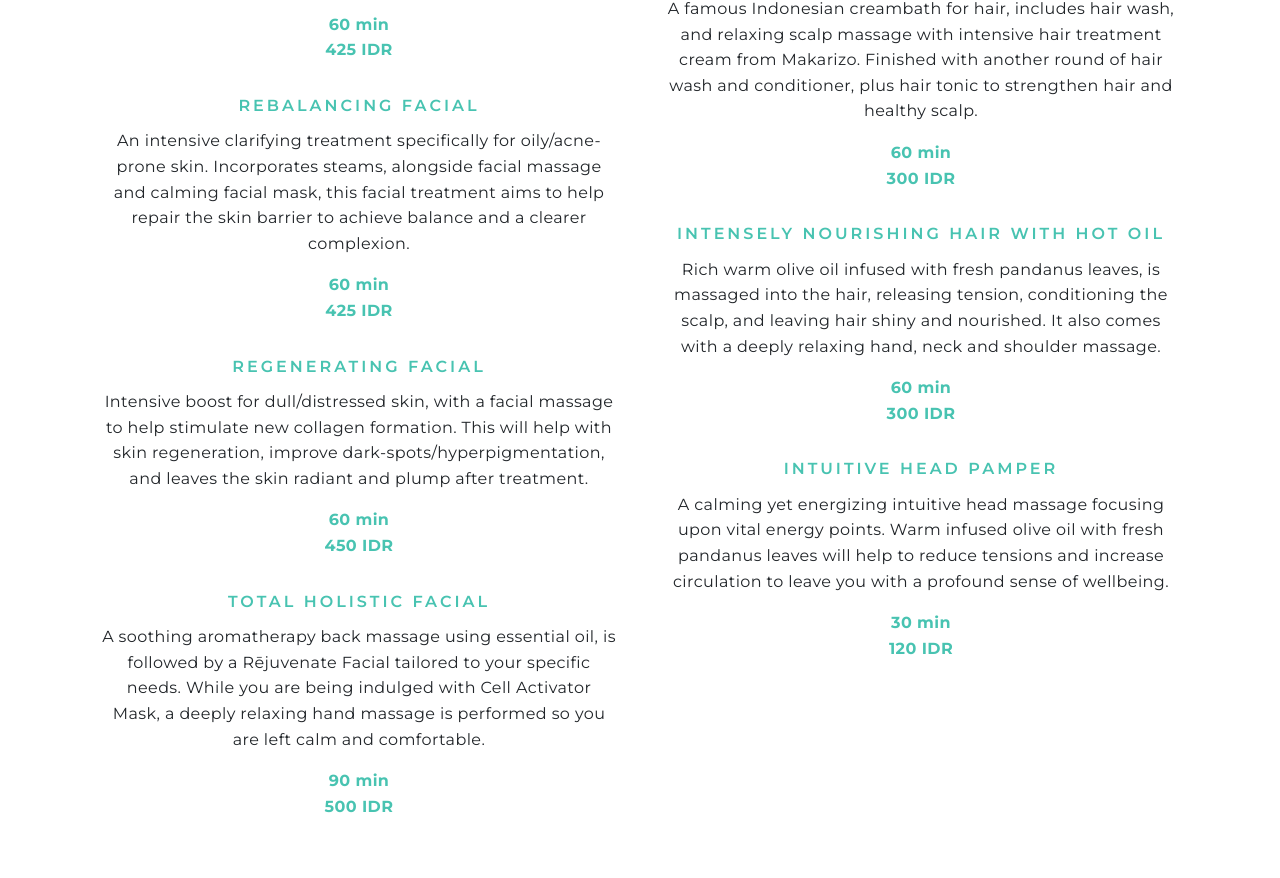
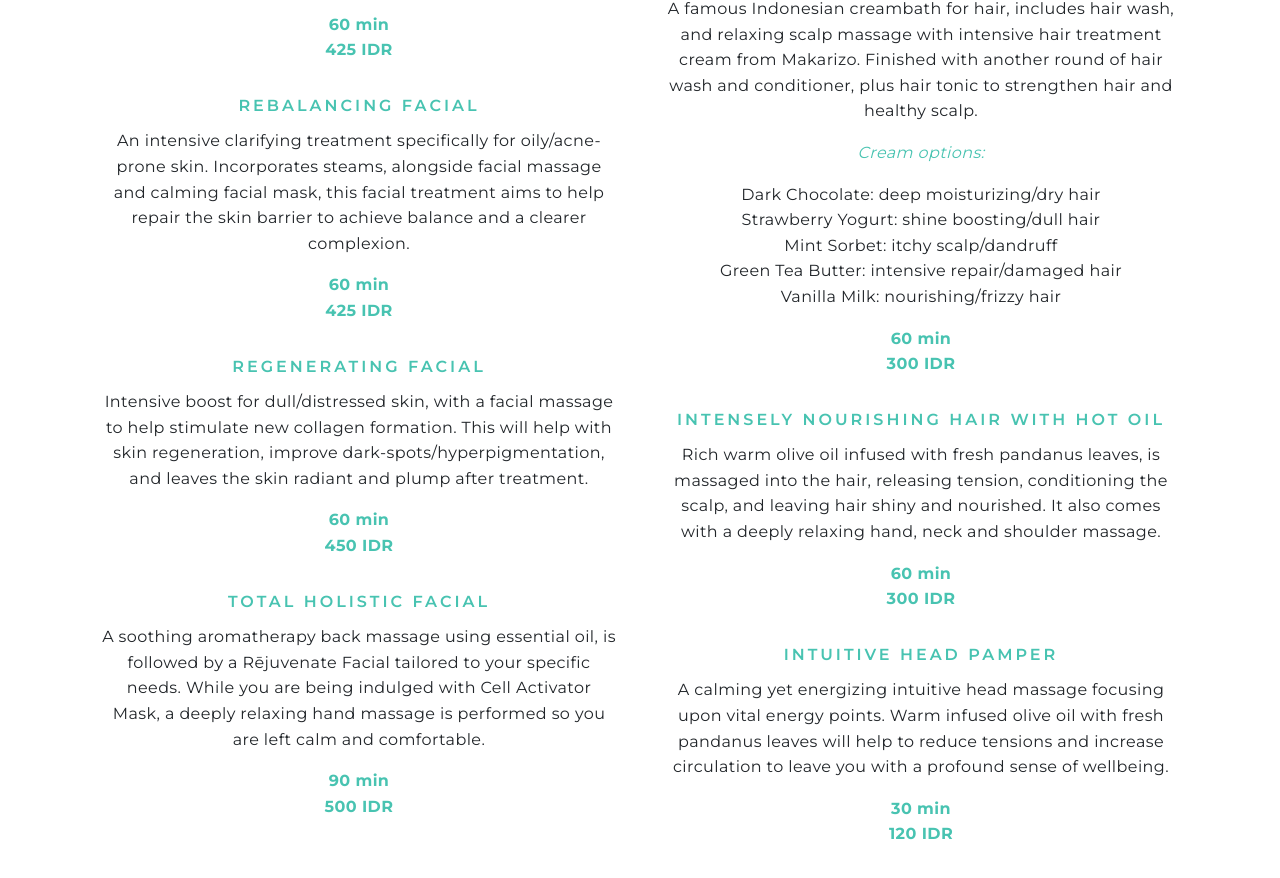
Before and after one commit to aldipee/redayspa, a Next.js app: page /treatment-menu in a window 1280 px wide. Shown: the part 2921-3799 px from the top of the page. Built offline with nearby package versions, Linux system fonts and the light colour scheme.

Commit message:
heritage hair options

```diff
--- a/pages/treatment-menu.js
+++ b/pages/treatment-menu.js
@@ -317,6 +317,20 @@ export default function Home() {
                         <div className='sm-heading'>HERITAGE HAIR CARE</div>
                         <p>
                           A famous Indonesian creambath for hair, includes hair wash, and relaxing scalp massage with intensive hair treatment cream from Makarizo. Finished with another round of hair wash and conditioner, plus hair tonic to strengthen hair and healthy scalp.
+                        </p>
+                        <p className='italic green'>
+                          Cream options:
+                        </p>
+                        <p>
+                          Dark Chocolate: deep moisturizing/dry hair
+                          <br />
+                          Strawberry Yogurt: shine boosting/dull hair
+                          <br />
+                          Mint Sorbet: itchy scalp/dandruff
+                          <br />
+                          Green Tea Butter: intensive repair/damaged hair
+                          <br />
+                          Vanilla Milk: nourishing/frizzy hair
                         </p>
                         <p className='font-bold green'>
                           60 min
```
